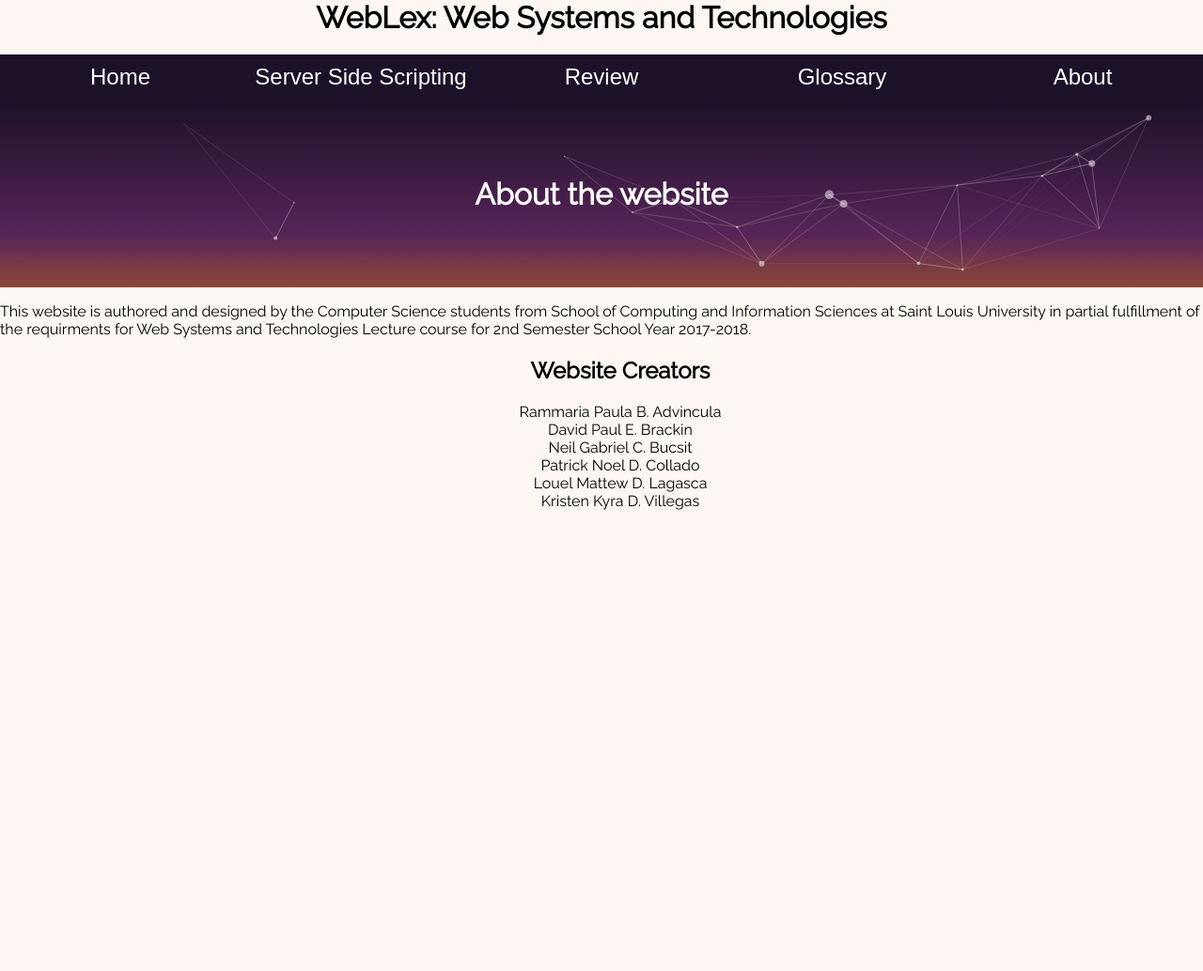
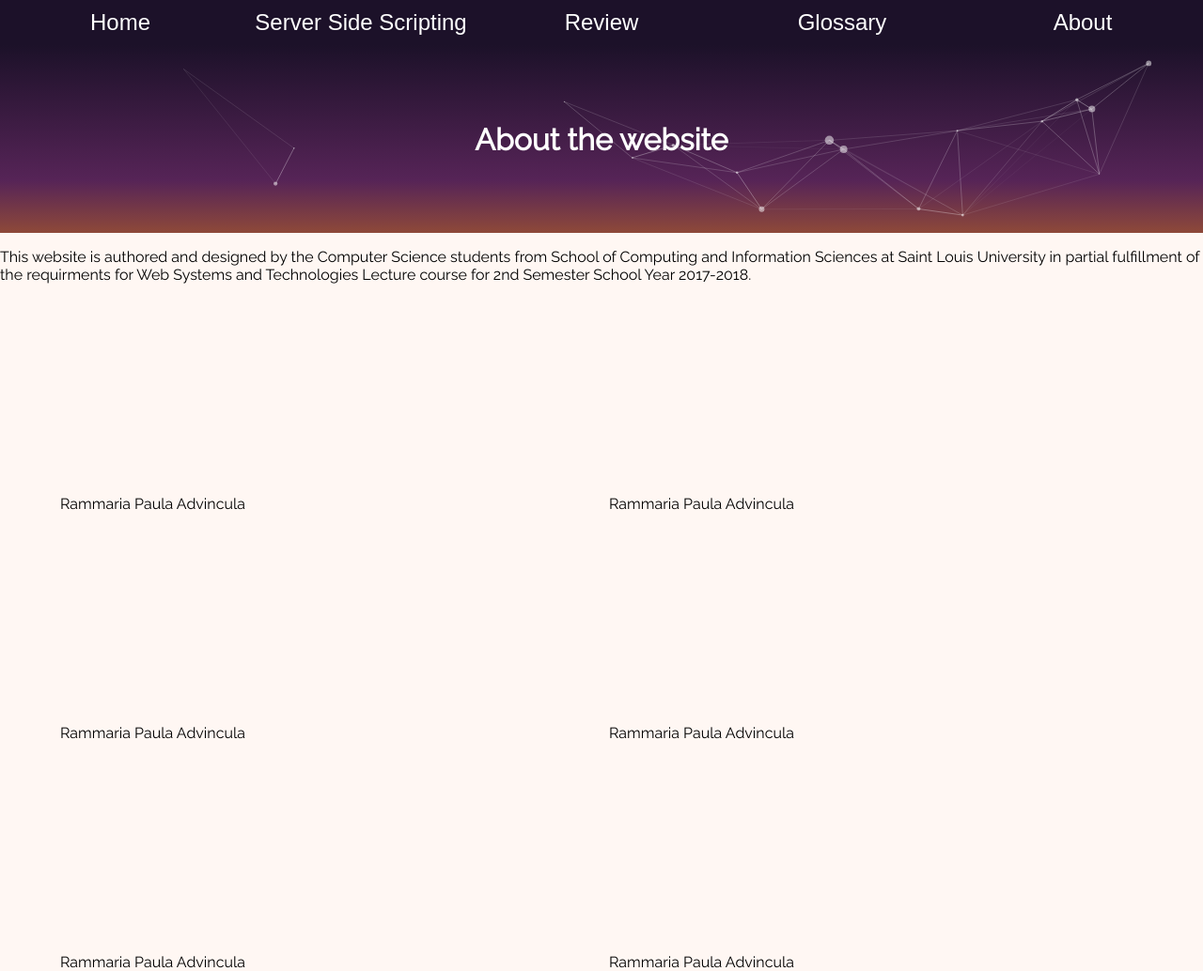
Before and after one commit to axis00/webtechLecFin, a PHP site: page /html/about.html in a window 1280 px wide. Shown: the whole page at 94% size. Before the commit the page ends 543 px from the top, so only its background shows below. Run offline with PHP 8.4, Linux system fonts and the light colour scheme.

Commit message:
Removed h1 on some html files and updated about.html

```diff
--- a/html/about.html
+++ b/html/about.html
@@ -1,4 +1,4 @@
-<!DOCTYPE>
+<!DOCTYPE html>
 <html>
 
 <head>
@@ -10,8 +10,6 @@
 
 
 <body>
-    <h1>WebLex: Web Systems and Technologies</h1>
-
     <nav>
         <ul>
             <li><a href="../index.html">Home</a></li>
@@ -52,17 +50,32 @@
     <div id="page-content">
         <p>This website is authored and designed by the Computer Science students from School of Computing and Information Sciences at Saint Louis University in partial fulfillment of the requirments for Web Systems and Technologies Lecture course for 2nd Semester School Year 2017-2018.</p>
 
-        <ul id="creators">
-            <h2>Website Creators</h2>
-            <li>Rammaria Paula B. Advincula</li>
-            <li>David Paul E. Brackin</li>
-            <li>Neil Gabriel C. Bucsit</li>
-            <li>Patrick Noel D. Collado</li>
-            <li>Louel Mattew D. Lagasca</li>
-            <li>Kristen Kyra D. Villegas</li>
-        </ul>
-    </div>
-
+        <div class = "creator-container">
+            <div class = "creator a">
+                <div class = "c-img"></div>
+                <div class = "c-name">Rammaria Paula Advincula</div>
+            </div>
+            <div class = "creator b">
+                <div class = "c-img"></div>
+                <div class = "c-name">Rammaria Paula Advincula</div>
+            </div>
+            <div class = "creator c">
+                <div class = "c-img"></div>
+                <div class = "c-name">Rammaria Paula Advincula</div>
+            </div>
+            <div class = "creator d">
+                <div class = "c-img"></div>
+                <div class = "c-name">Rammaria Paula Advincula</div>
+            </div>
+            <div class = "creator e">
+                <div class = "c-img"></div>
+                <div class = "c-name">Rammaria Paula Advincula</div>
+            </div>
+            <div class = "creator f">
+                <div class = "c-img"></div>
+                <div class = "c-name">Rammaria Paula Advincula</div>
+            </div>
+        </div>
     </div>
 </body>
 
--- a/html/finals.html
+++ b/html/finals.html
@@ -9,8 +9,6 @@
 </head>
 
 <body>
-    <h1>WebLex: Web Systems and Technologies</h1>
-
     <nav>
         <ul>
             <li><a href="../index.html">Home</a></li>
--- a/html/flashcards/index.html
+++ b/html/flashcards/index.html
@@ -12,8 +12,6 @@
 </head>
 
 <body>
-    <h1>WebLex: Web Systems and Technologies</h1>
-
     <nav>
         <ul>
             <li><a href="../../index.html">Home</a></li>
--- a/html/glossary.html
+++ b/html/glossary.html
@@ -11,8 +11,6 @@
 </head>
 
 <body>
-    <h1>WebLex: Web Systems and Technologies</h1>
-
     <nav>
         <ul>
             <li><a href="../index.html">Home</a></li>
--- a/html/glossaryv2.html
+++ b/html/glossaryv2.html
@@ -12,8 +12,6 @@
 </head>
 
 <body>
-    <h1>WebLex: Web Systems and Technologies</h1>
-
     <nav>
         <ul>
             <li><a href="../index.html">Home</a></li>
--- a/html/java.html
+++ b/html/java.html
@@ -34,9 +34,6 @@
 
 
 <body>
-
-
-    <h1>WebLex: Web Systems and Technologies</h1>
     <nav>
         <ul>
             <li><a href="../index.html">Home</a></li>
--- a/html/php.html
+++ b/html/php.html
@@ -10,10 +10,6 @@
 
 
 <body>
-
-
-    <h1>WebLex: Web Systems and Technologies</h1>
-
    <nav>
         <ul>
             <li><a href="../index.html">Home</a></li>
--- a/styles/style.css
+++ b/styles/style.css
@@ -333,12 +333,30 @@ ul {
     list-style: none;
 }
 
-#creators {
-    text-align: center;
-}
-
 img {
     width: auto;
     margin: auto;
+}
 
+.creator-container {
+    display: grid;
+    width: 90%;
+    margin: auto;
+    grid-template-columns: 1fr 1fr;
+    grid-gap: 1em;
 }
+
+.creator {
+    display: grid;
+    grid-template-rows: repeat(12, 1fr);
+}
+
+.c-img {
+    grid-row-start: 1;
+    grid-row-end: 11;
+}
+
+.c-name {
+    grid-row-start: 12;
+    grid-row-end: 13;
+}
```
